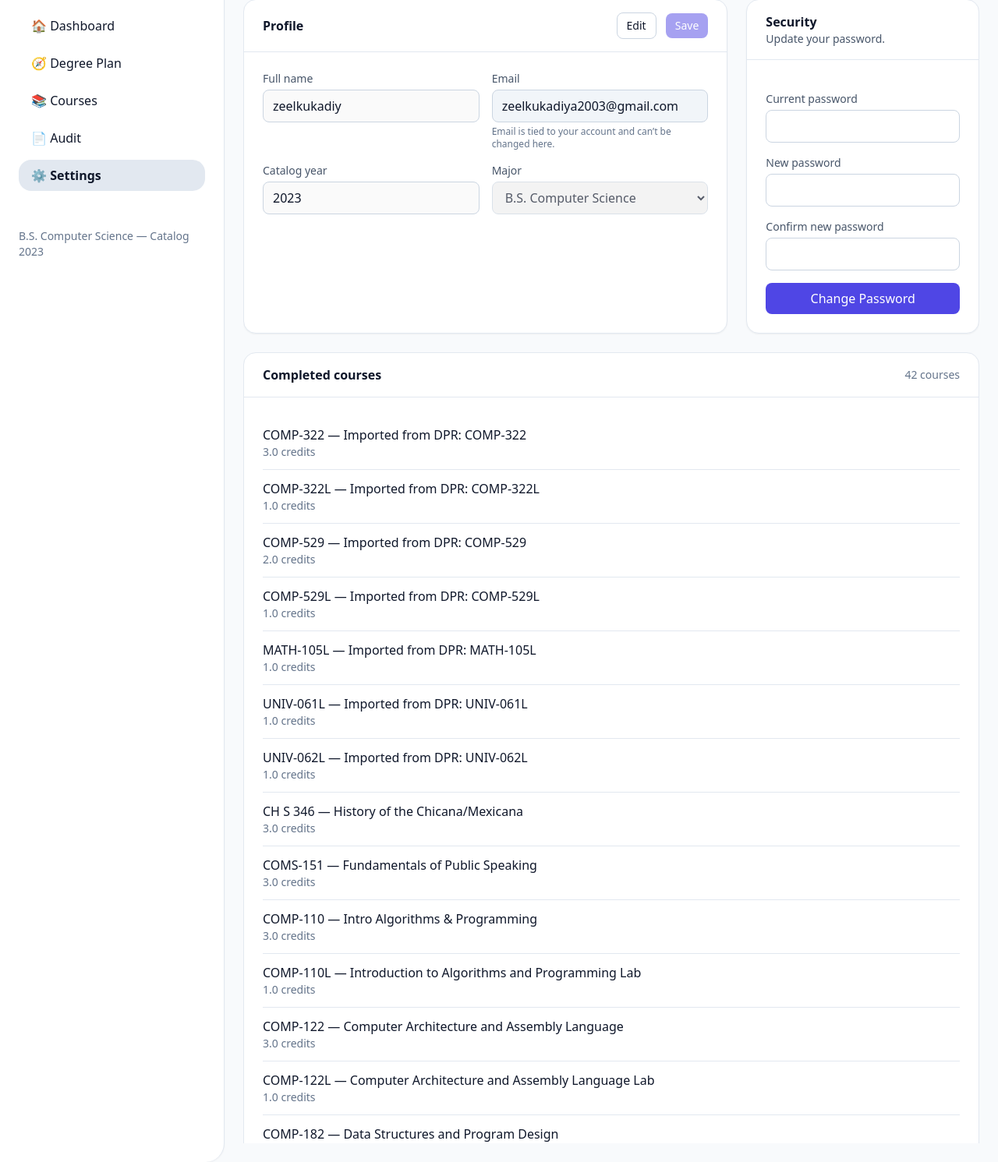
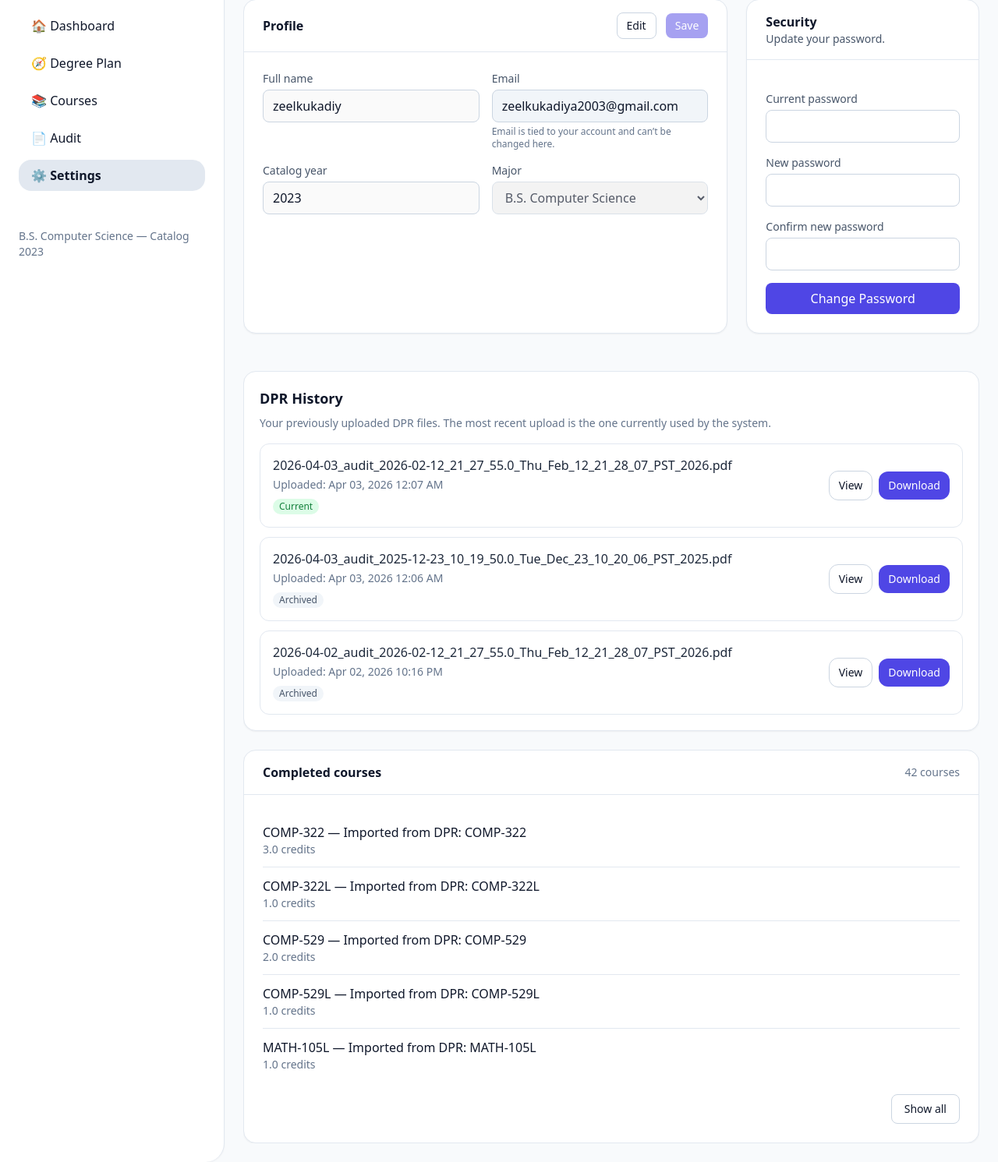
Before and after one commit to MBhuva6304/Gradmate, a Django app: page /settings/ in a window 1280 px wide. Shown: the part 91-1582 px from the top of the page at 78% size. Run offline with Django 5.2, Linux system fonts and the light colour scheme; a user stored in the database is signed in; data comes from the database, SQL or seed files in the repository; both versions use the stored data as it was after the commit; some libraries are stand-ins or nearby versions.

Commit message:
Added Dpr Audit history and settings page, and updated the dashboard to show the latest audit report. Also updated the database to store the audit history and user settings.

```diff
--- a/templates/settings.html
+++ b/templates/settings.html
@@ -165,6 +165,56 @@
         </form>
       </section>
 
+      <!-- DPR History card -->
+      </section>
+      <section class="lg:col-span-3 bg-white rounded-2xl shadow-sm border border-slate-200 p-5 mt-6 w-full">
+        <h2 class="text-lg font-semibold mb-2">DPR History</h2>
+        <p class="text-sm text-slate-500 mb-4">
+          Your previously uploaded DPR files. The most recent upload is the one currently used by the system.
+        </p>
+
+        {% if dpr_history %}
+          <div class="space-y-3">
+        {% for dpr in dpr_history %}
+          <div class="w-full border border-slate-200 rounded-xl p-4">
+            <div class="flex flex-col lg:flex-row lg:items-center lg:justify-between gap-4">
+          <div class="min-w-0 flex-1">
+            <div class="font-medium text-slate-800 break-words leading-snug">
+              {{ dpr.display_name }}
+            </div>
+            <div class="text-sm text-slate-500 mt-1">
+              Uploaded: {{ dpr.uploaded_at|date:"M d, Y h:i A" }}
+            </div>
+
+            {% if forloop.first %}
+              <div class="mt-2 inline-flex items-center rounded-full bg-green-100 text-green-700 px-2 py-0.5 text-xs font-medium">
+            Current
+              </div>
+            {% else %}
+              <div class="mt-2 inline-flex items-center rounded-full bg-slate-100 text-slate-600 px-2 py-0.5 text-xs font-medium">
+            Archived
+              </div>
+            {% endif %}
+          </div>
+
+          <div class="flex flex-wrap items-center gap-2 shrink-0">
+            <a href="{{ dpr.file.url }}" target="_blank"
+               class="inline-flex items-center rounded-xl border border-slate-300 px-3 py-2 text-sm hover:bg-slate-50">
+              View
+            </a>
+            <a href="{{ dpr.file.url }}" download
+               class="inline-flex items-center rounded-xl bg-indigo-600 px-3 py-2 text-sm text-white hover:bg-indigo-700">
+              Download
+            </a>
+          </div>
+            </div>
+          </div>
+        {% endfor %}
+          </div>
+        {% else %}
+          <p class="text-sm text-slate-500">No DPR uploads yet.</p>
+        {% endif %}
+      </section>
       <!-- Completed courses card -->
       <section class="lg:col-span-3 bg-white rounded-2xl shadow-sm border border-slate-200">
         <div class="border-b border-slate-200 px-6 py-4 flex items-center justify-between">
@@ -178,9 +228,9 @@
 
         <div class="p-6">
           {% if completed_courses %}
-            <ul class="divide-y divide-slate-200">
+        <ul id="completedCoursesList" class="divide-y divide-slate-200">
           {% for cc in completed_courses %}
-                <li class="py-3">
+            <li class="py-3 {% if forloop.counter > 5 %}hidden extra-course{% endif %}">
           <p class="font-medium">
             {{ cc.course.code }} — {{ cc.course.title }}
           </p>
@@ -192,6 +242,18 @@
             </li>
           {% endfor %}
         </ul>
+
+        {% if completed_courses|length > 5 %}
+          <div class="mt-4 flex justify-end">
+            <button
+          id="toggleCoursesBtn"
+          type="button"
+          class="rounded-lg border border-slate-300 px-4 py-2 text-sm hover:bg-slate-100"
+            >
+          Show all
+            </button>
+          </div>
+        {% endif %}
           {% else %}
         <p class="text-sm text-slate-500">
           You haven't marked any courses as completed yet.
@@ -239,6 +301,26 @@
     }
   }
 
+  const toggleCoursesBtn = document.getElementById("toggleCoursesBtn");
+
+  if (toggleCoursesBtn) {
+    let expanded = false;
+
+    toggleCoursesBtn.addEventListener("click", () => {
+      const extraCourses = document.querySelectorAll(".extra-course");
+
+      if (!expanded) {
+        extraCourses.forEach((el) => el.classList.remove("hidden"));
+        toggleCoursesBtn.textContent = "Hide all";
+        expanded = true;
+      } else {
+        extraCourses.forEach((el) => el.classList.add("hidden"));
+        toggleCoursesBtn.textContent = "Show all";
+        expanded = false;
+      }
+    });
+  }
+
   function checkDirty() {
     if (!editing) return;
     // optional dirty-check logic here
--- a/users/views.py
+++ b/users/views.py
@@ -2,6 +2,7 @@
 from __future__ import annotations
 
 import io
+import os
 import random
 import re
 from functools import wraps
@@ -324,13 +325,22 @@ def settings_page(request):
             messages.success(request, "Password changed.")
             return redirect("settings")
 
+    dpr_history = (
+        DPRUpload.objects
+        .filter(user=request.user)
+        .order_by("-uploaded_at")
+    )
+
+    for dpr in dpr_history:
+        dpr.display_name = os.path.basename(dpr.file.name or "")
+
     return render(request, "settings.html", {
         "profile_form": profile_form,
         "pwd_form": pwd_form,
         "profile": profile,
         "completed_courses": completed_courses,
+        "dpr_history": dpr_history,
     })
-
 
 @profile_required
 def dashboard(request):
@@ -424,8 +434,9 @@ def dashboard(request):
         int(target_credits - completed_credits - float(in_progress_credits))
     )
     denom = target_credits or 1
-    progress_percent = int(
-        ((completed_credits + float(in_progress_credits)) / denom) * 100
+    progress_percent = min(
+        100,
+        int(((completed_credits + float(in_progress_credits)) / denom) * 100)
     )
 
     context = {
@@ -541,10 +552,7 @@ def _bucket_title(name: str) -> str:
 
     return "Other Requirements"
 
-@profile_required
-def audit(request):
-    profile = request.profile
-
+def _build_requirement_audit_data(profile, user):
     completed_courses = list(
         CompletedClass.objects
         .filter(profile=profile)
@@ -581,17 +589,6 @@ def audit(request):
         if ic.course and ic.course.numeric_level() is not None and ic.course.numeric_level() < 100
     ]
 
-    completed_map = {
-        c.course_id: c
-        for c in completed_courses
-        if c.course_id
-    }
-    in_progress_map = {
-        c.course_id: c
-        for c in in_progress_courses
-        if c.course_id
-    }
-
     completed_credits = sum(
         _safe_float(getattr(c.course, "credits", 0))
         for c in completed_courses
@@ -603,6 +600,7 @@ def audit(request):
         for c in in_progress_courses
         if c.course
     )
+
     target_credits = 120
     if hasattr(profile, "approximate_graduation_term"):
         try:
@@ -651,7 +649,6 @@ def audit(request):
 
         for item in items:
             raw_name = (item.get("name") or "").strip()
-            # support both long names and short names
 
             display_name_map = {
                 "A1": "A1 Oral Communication",
@@ -683,8 +680,6 @@ def audit(request):
             display_name = display_name_map.get(raw_name, raw_name)
             short_name = _short_group_name(display_name or raw_name)
 
-            # support alternate key names from requirement_group_progress()
-            # requirement_group_progress() returns block counts, not "required"
             required = _safe_float(
                 item.get("min_required")
                 or item.get("required")
@@ -737,8 +732,7 @@ def audit(request):
                 if ic.course and (ic.course.code or "").upper() in block_course_codes:
                     matched_ip.append(ic)
 
-            matched_ip_credits = sum(_safe_float(getattr(x.course, "credits", 0)) for x in matched_ip)
-            ip_credits = max(in_progress_from_group, matched_ip_credits)
+            ip_count = max(int(in_progress_from_group), len(matched_ip))
             course_rows = []
 
             for cc in matched_completed:
@@ -748,7 +742,7 @@ def audit(request):
                     "units": _safe_float(cc.course.credits),
                     "grade": "Done",
                     "status": "ok",
-            })
+                })
 
             for ic in matched_ip:
                 course_rows.append({
@@ -757,7 +751,7 @@ def audit(request):
                     "units": _safe_float(ic.course.credits),
                     "grade": "IP",
                     "status": "ip",
-            })
+                })
 
             used_requirement_codes.update(
                 (cc.course.code or "").upper()
@@ -771,27 +765,26 @@ def audit(request):
                 if ic.course and ic.course.code
             )
 
-
             if not course_rows and not done:
-                missing_units = max(0.0, required - completed - ip_credits)
-                if missing_units > 0:
+                missing_count = max(0.0, required - completed - ip_count)
+                if missing_count > 0:
                     course_rows.append({
                         "code": "—",
                         "title": "Course needed",
-                        "units": missing_units,
+                        "units": missing_count,
                         "grade": "—",
                         "status": "bad",
-            })
+                    })
 
-            meta = _status_meta(done, completed, ip_credits, required)
+            meta = _status_meta(done, completed, ip_count, required)
 
             subsection = {
                 "name": display_name or "Requirement",
                 "short": _short_group_name(display_name or raw_name or "Requirement"),
                 "required": required,
                 "completed": completed,
-                "in_progress": ip_credits,
-                "remaining": max(0.0, required - completed - ip_credits),
+                "in_progress": ip_count,
+                "remaining": max(0.0, required - completed - ip_count),
                 "done": done,
                 "courses": course_rows,
                 "status_label": meta["label"],
@@ -802,7 +795,7 @@ def audit(request):
             subsections.append(subsection)
             group_required += required
             group_completed += completed
-            group_in_progress += ip_credits
+            group_in_progress += ip_count
 
         subsections.sort(key=lambda s: s.get("name", "").lower())
 
@@ -833,8 +826,7 @@ def audit(request):
         and ic.course.numeric_level() >= 100
     ]
 
-    context = {
-        "profile": profile,
+    return {
         "audit_groups": audit_groups,
         "audit_summary": {
             "completed": int(completed_credits),
@@ -847,11 +839,22 @@ def audit(request):
             "catalog_year": getattr(profile, "catalog_year", ""),
             "standing": "Junior" if completed_credits >= 60 else "Sophomore" if completed_credits >= 30 else "Freshman",
         },
-        "latest_dpr": DPRUpload.objects.filter(user=request.user).order_by("-uploaded_at").first(),
+        "latest_dpr": DPRUpload.objects.filter(user=user).order_by("-uploaded_at").first(),
         "below_100_completed": below_100_completed,
         "below_100_in_progress": below_100_in_progress,
         "additional_completed": additional_completed,
         "additional_in_progress": additional_in_progress,
+    }
+
+@profile_required
+def audit(request):
+    profile = request.profile
+
+    shared = _build_requirement_audit_data(profile, request.user)
+
+    context = {
+        "profile": profile,
+        **shared,
     }
     return render(request, "audit.html", context)
 
@@ -952,12 +955,6 @@ def upload_dpr(request):
         return course, created
 
     with transaction.atomic():
-        # delete old uploaded DPR files + rows
-        old_uploads = DPRUpload.objects.filter(user=request.user)
-        for old in old_uploads:
-            if old.file:
-                old.file.delete(save=False)
-        old_uploads.delete()
 
         # save new DPR file
         DPRUpload.objects.create(user=request.user, file=uploaded_file)
```
Also changed, not shown: templates/dashboard.html (+4 -4 lines), users/models.py (+32 -8 lines), db.sqlite3, 2 other files. Lines whose indentation alone changed are shown as unchanged.
